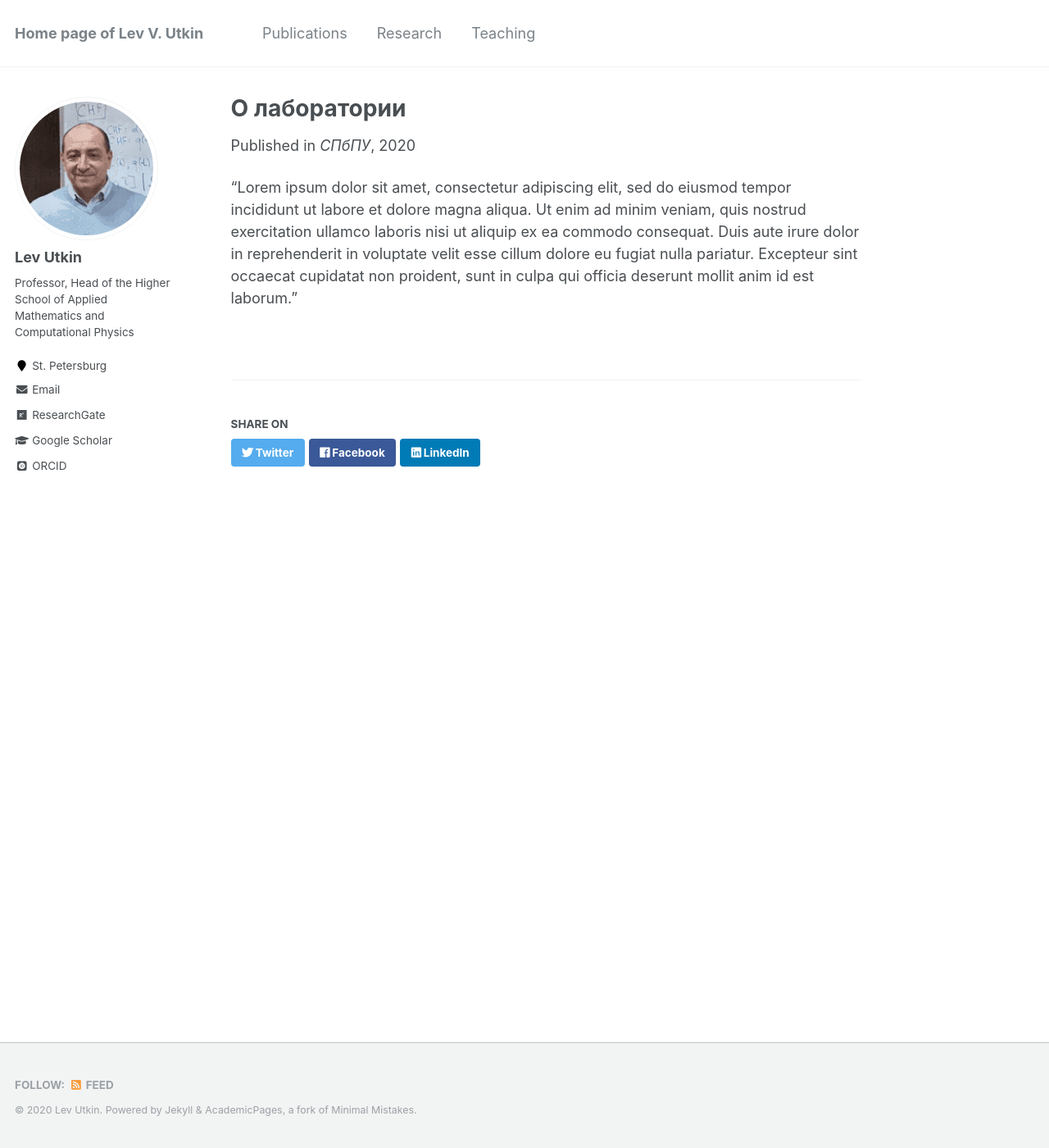
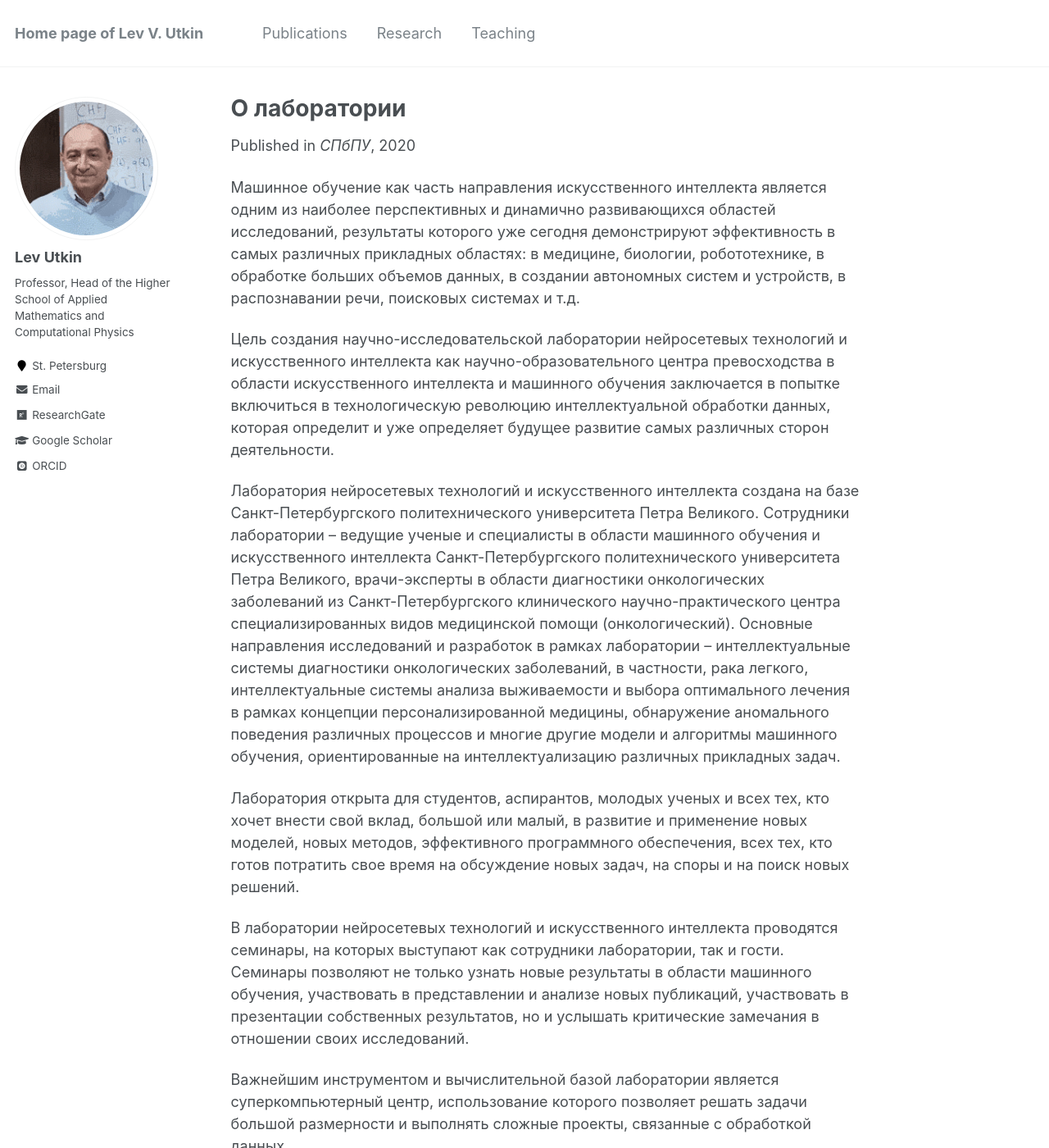
Before and after one commit to levutkin/levutkin.github.io, a Jekyll site: the page built from _research/lab.md, in a window 1280 px wide and 1400 px high. Shown: the whole window at 82% size. Built offline with Jekyll 4.4.1, drawn with Linux system fonts in a browser that asks for light colours; some web fonts are replaced; some of the changed text lies outside the part shown.

Commit message:
Update lab.md

```diff
--- a/_research/lab.md
+++ b/_research/lab.md
@@ -8,4 +8,18 @@ date: 2020-01-01
 location: ""
 ---
 
-"Lorem ipsum dolor sit amet, consectetur adipiscing elit, sed do eiusmod tempor incididunt ut labore et dolore magna aliqua. Ut enim ad minim veniam, quis nostrud exercitation ullamco laboris nisi ut aliquip ex ea commodo consequat. Duis aute irure dolor in reprehenderit in voluptate velit esse cillum dolore eu fugiat nulla pariatur. Excepteur sint occaecat cupidatat non proident, sunt in culpa qui officia deserunt mollit anim id est laborum."
+Машинное обучение как часть направления искусственного интеллекта является одним из наиболее перспективных и динамично развивающихся областей исследований, результаты которого уже сегодня демонстрируют эффективность в самых различных прикладных областях: в медицине, биологии, робототехнике, в обработке больших объемов данных, в создании автономных систем и устройств, в распознавании речи, поисковых системах и т.д.
+
+Цель создания научно-исследовательской лаборатории нейросетевых технологий и искусственного интеллекта как научно-образовательного центра превосходства в области искусственного интеллекта и машинного обучения заключается в попытке включиться в технологическую революцию интеллектуальной обработки данных, которая определит и уже определяет будущее развитие самых различных сторон деятельности.
+
+Лаборатория нейросетевых технологий и искусственного интеллекта создана на базе  Санкт-Петербургского политехнического университета Петра Великого. Сотрудники лаборатории – ведущие ученые и специалисты в области машинного обучения и искусственного интеллекта Санкт-Петербургского политехнического университета Петра Великого, врачи-эксперты в области диагностики онкологических заболеваний из Санкт-Петербургского клинического  научно-практического центра специализированных видов медицинской помощи (онкологический). Основные направления исследований и разработок в рамках лаборатории – интеллектуальные системы диагностики онкологических заболеваний, в частности, рака легкого,  интеллектуальные системы анализа выживаемости и выбора оптимального лечения в рамках концепции персонализированной медицины, обнаружение аномального поведения различных процессов и многие другие модели и алгоритмы машинного обучения, ориентированные на интеллектуализацию различных прикладных задач.
+
+Лаборатория открыта для студентов, аспирантов, молодых ученых и всех тех, кто хочет внести свой вклад, большой или малый, в развитие и применение новых моделей, новых методов, эффективного программного обеспечения, всех тех, кто готов потратить свое время на обсуждение новых задач, на споры и на поиск новых решений.
+
+В лаборатории нейросетевых технологий и искусственного интеллекта проводятся семинары, на которых выступают как сотрудники лаборатории, так и гости. Семинары позволяют не только узнать новые результаты в области машинного обучения, участвовать в представлении и анализе новых публикаций, участвовать в презентации собственных результатов, но и услышать критические замечания в отношении своих исследований.
+
+Важнейшим инструментом и вычислительной базой лаборатории является суперкомпьютерный центр, использование которого позволяет решать задачи большой размерности и выполнять сложные проекты, связанные с обработкой данных.
+
+Лаборатория нейросетевых технологий и искусственного интеллекта открыта для сотрудничества и партнерства с любыми организациями, учеными, специалистами, целью которых являются фундаментальные и прикладные исследования в области искусственного интеллекта, а также их применение в промышленности, медицине, образовании.
+
+Лаборатория была создана в рамках гранта Российского Научного Фонда № 18-11-00078 "Разработка новых моделей машинного обучения на основе композиций глубоких лесов и нейронных сетей для решения задач медицинской диагностики"
```
